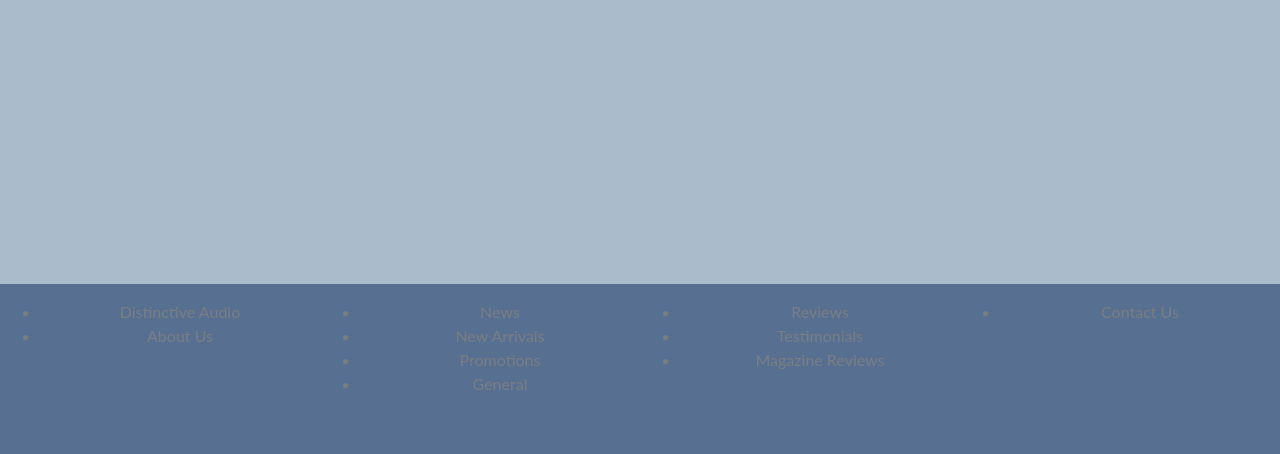
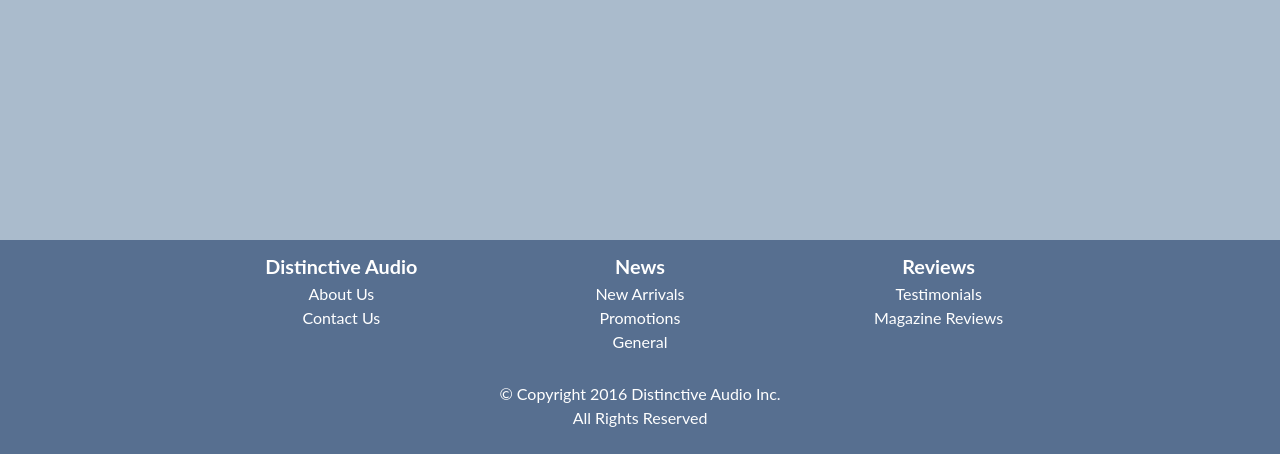
Before and after one commit to sebastiann88/distinctive-audio, a PHP site: page / in a window 1280 px wide. Shown: the part 346-800 px from the top of the page. Run offline with PHP 8.4, Linux system fonts and the light colour scheme.

Commit message:
style(all): style the content inside the sticky footer

```diff
--- a/css/main.css
+++ b/css/main.css
@@ -47,6 +47,10 @@ body {
     height: auto;
 }
 
+/* --------------------------
+  FOOTER
+--------------------------- */
+
 footer {
     display:table-row;
     height: 1px;
@@ -54,11 +58,50 @@ footer {
     text-align: center;
     padding: 1.5em;
     background-color: #576F90;
+    color: #fff;
+}
+
+footer p {
+    margin: 0;
+    padding: 0;
+}
+
+footer li {
+    list-style-type: none;
+}
+
+footer li:first-child {
+    font-size: 1.1250rem;
+    font-weight: bold;
+}
+
+footer a {
+    color: #fff;
+    text-decoration: none;
+}
+
+footer a:hover {
+    border-bottom: 1px solid #fff;
 }
 
 footer > div {
     justify-content: space-between;
     margin: 0 auto;
+}
+
+footer > .grid {
+    margin: 0;
+    padding: 0;
+    margin: 0 auto;
+}
+
+.grid > div ul {
+    margin: 0.75em;
+    padding: 0;
+}
+
+.copyright {
+    margin: 1em 0 1.5em;
 }
 
 .wrapper:after {
@@ -84,11 +127,18 @@ footer > div {
         max-width: 95%;
     }
 
+    footer > .grid {
+        max-width: 80%;
+    }
 }
 
 @media (min-width: 1026px) {
     .main-wrapper {
         max-width: 90%
+    }
+
+    footer > .grid {
+        max-width: 70%;
     }
 }
 
@@ -97,4 +147,8 @@ footer > div {
     .main-wrapper {
         max-width: 90%
     }
+
+    footer > .grid {
+        max-width: 60%;
+    }
 }
--- a/index.html
+++ b/index.html
@@ -235,34 +235,35 @@
     <! -- FOOTER -->
 
     <footer>
-        <div class="unit unit-s-1 unit-m-1-2 unit-l-1-4">
+        <div class="grid">
+            <div class="unit unit-s-1 unit-m-1-3 unit-l-1-3">
                 <ul>
                     <li>Distinctive Audio</li>
-                <li>About Us</li>
+                    <li><a href="#">About Us</a></li>
+                    <li><a href="#">Contact Us</a></li>
                 </ul>
             </div>
 
-        <div class="unit unit-s-1 unit-m-1-2 unit-l-1-4">
+            <div class="unit unit-s-1 unit-m-1-3 unit-l-1-3">
                 <ul>
                     <li>News</li>
-                <li>New Arrivals</li>
-                <li>Promotions</li>
-                <li>General</li>
+                    <li><a href="#">New Arrivals</a></li>
+                    <li><a href="#">Promotions</a></li>
+                    <li><a href="#">General</a></li>
                 </ul>
             </div>
 
-        <div class="unit unit-s-1 unit-m-1-2 unit-l-1-4">
+            <div class="unit unit-s-1 unit-m-1-3 unit-l-1-3">
                 <ul>
                     <li>Reviews</li>
-                <li>Testimonials</li>
-                <li>Magazine Reviews</li>
+                    <li><a href="#">Testimonials</a></li>
+                    <li><a href="#">Magazine Reviews</a></li>
                 </ul>
             </div>
-
-        <div class="unit unit-s-1 unit-m-1-2 unit-l-1-4">
-            <ul>
-                <li>Contact Us</li>
-            </ul>
+        </div>
+        <div class="copyright">
+            <p>© Copyright 2016 Distinctive Audio Inc.</p>
+            <p>All Rights Reserved</p>
         </div>
     </footer>
 </body>
```
Lines whose indentation alone changed are shown as unchanged.
